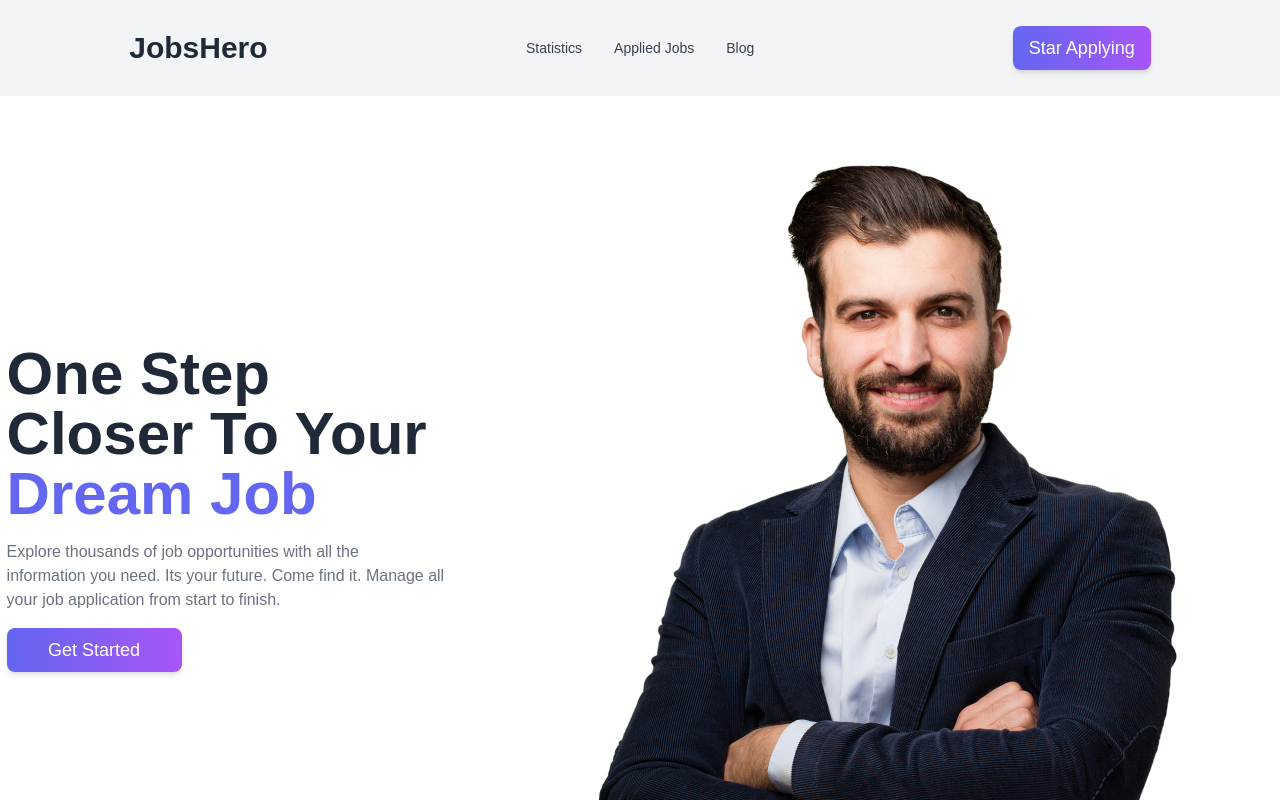
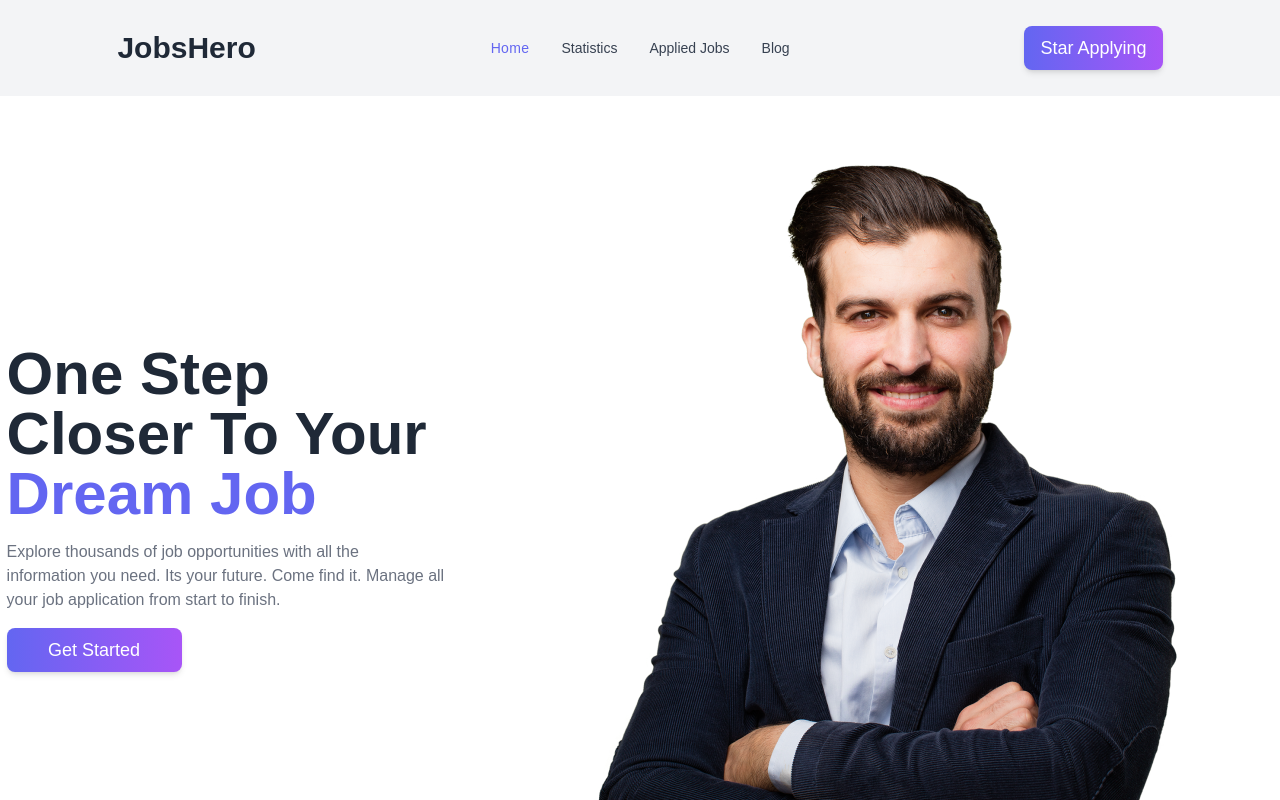
Before and after one commit to alaminrifat/jobs-hero, a React (Vite) app: page / in a window 1280 px wide. Shown: the top 800 px of the page. Built offline with nearby package versions, Linux system fonts and the light colour scheme.

Commit message:
toggle show all and less bug fixed

```diff
--- a/src/LandingPage/FeaturedJobSection.jsx
+++ b/src/LandingPage/FeaturedJobSection.jsx
@@ -9,17 +9,18 @@ const FeaturedJobSection = () => {
     useEffect(()=>{
         fetch('Jobs.json')
         .then(res => res.json())
-        .then(data => setJobs(data)
-        )
+        .then(data => setJobs(data))
     },[])
+
     useEffect(()=>{
         setShowless(jobs.slice(0,4));
-    },[])
+    },[jobs])
 
     const [status, setStatus] = useState(false);
     const toggleStatus = () => {
         setStatus(!status);
     }
+
     return (
         <div className='flex flex-col items-center justify-center'>
             <div className="mt-28 text-center">
@@ -29,10 +30,11 @@ const FeaturedJobSection = () => {
             <div className='mt-28 grid grid-cols-2 container mx-auto gap-6'>
                 {
                    status? jobs.map(job => <FeaturedJobs key={job.job_id} job={job}></FeaturedJobs>) : showless.map(sl => <FeaturedJobs key={sl.job_id} job={sl}></FeaturedJobs>)
-
                 }
             </div>
-            <button onClick={toggleStatus} className='btn items-center mt-10'>See All jobs</button>
+            <button onClick={toggleStatus} className='btn items-center mt-10'>
+                See All jobs
+            </button>
         </div>
     );
 };
--- a/src/Navbar.jsx
+++ b/src/Navbar.jsx
@@ -11,6 +11,16 @@ const Navbar = () => {
             </div>
             {/* navigation links */}
             <ul className="flex items-center space-x-8 text-gray-700 text-sm">
+                <li>
+                    <NavLink
+                        to="/"
+                        className={({ isActive }) =>
+                            isActive ? "active" : "default"
+                        }
+                    >
+                        Home
+                    </NavLink>
+                </li>
                 <li>
                     <NavLink
                         to="/statistics"
```
